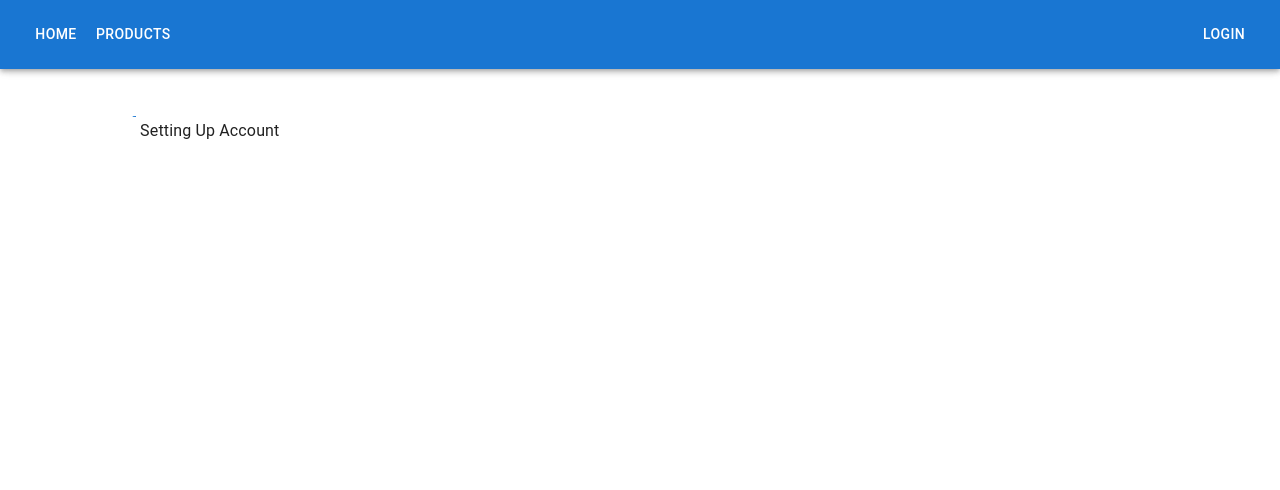
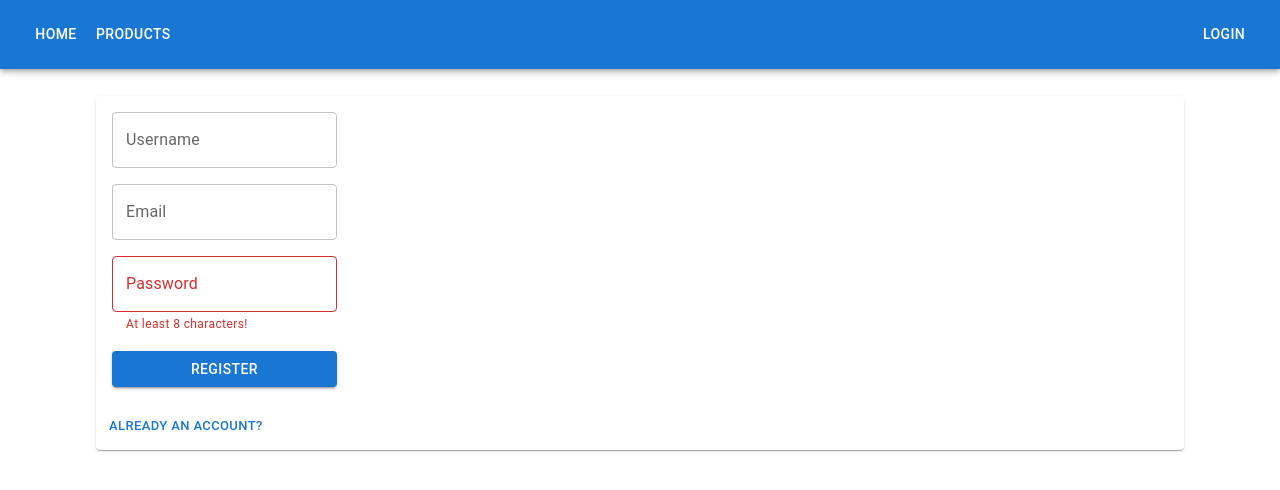
Before and after one commit to Luca-Fischer/lightning-react, a React (Create React App) app in the folder client/: page /Register in a window 1280 px wide. Both pictures are taken after a click on the button "REGISTER". Shown: the top 490 px of the page. Built offline with nearby package versions, Linux system fonts and the light colour scheme; no server answers.

Commit message:
register password length

```diff
--- a/client/src/Pages/Register.tsx
+++ b/client/src/Pages/Register.tsx
@@ -12,14 +12,16 @@ import { Link } from "react-router-dom";
 
 function Register() {
   // TODO: encryption and small capital letter always
-  // TODO: PASSWORD AT LEAST 8 CHARACTERS
   const [name, setName] = useState("");
   const [email, setEmail] = useState("");
   const [password, setPassword] = useState("");
 
   const [loader, setLoader] = useState(false);
+  const [passwordToShort, setpasswordToShort] = useState(false);
 
   const createUser = () => {
+    setpasswordToShort(true);
+    if (password.length >= 8) {
       setLoader(true);
       Axios.post("http://localhost:3002/api/create", {
         name: name,
@@ -31,7 +33,7 @@ function Register() {
           setTimeout(() => {
             const requestBody = {
               wallet_password: password,
-            user_id: response.data.id
+              user_id: response.data.id,
             };
 
             Axios.post("http://localhost:3001/initwallet", requestBody)
@@ -47,6 +49,8 @@ function Register() {
         .catch((error) => {
           console.error(error);
         });
+    } else {
+    }
   };
 
   return (
@@ -77,6 +81,7 @@ function Register() {
                   setEmail(e.target.value);
                 }}
               />
+              {!passwordToShort ? (
                 <TextField
                   id="outlined-uncontrolled"
                   label="Password"
@@ -84,6 +89,18 @@ function Register() {
                     setPassword(e.target.value);
                   }}
                 />
+              ) : (
+                <TextField
+                  error
+                  id="outlined-uncontrolled"
+                  label="Password"
+                  helperText="At least 8 characters!"
+                  onChange={(e) => {
+                    setPassword(e.target.value);
+                  }}
+                />
+              )}
+
               <Button onClick={createUser} variant="contained">
                 Register
               </Button>
```
Lines whose indentation alone changed are shown as unchanged.
